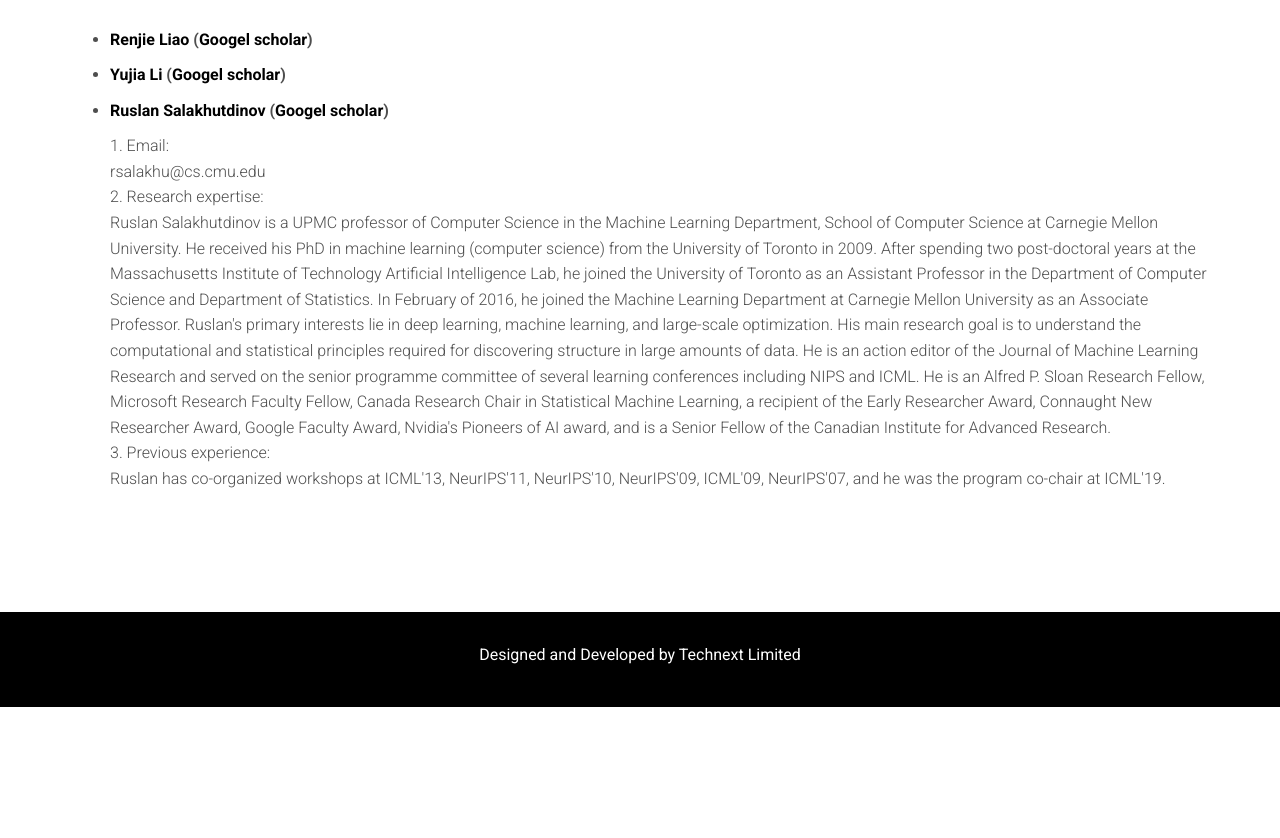
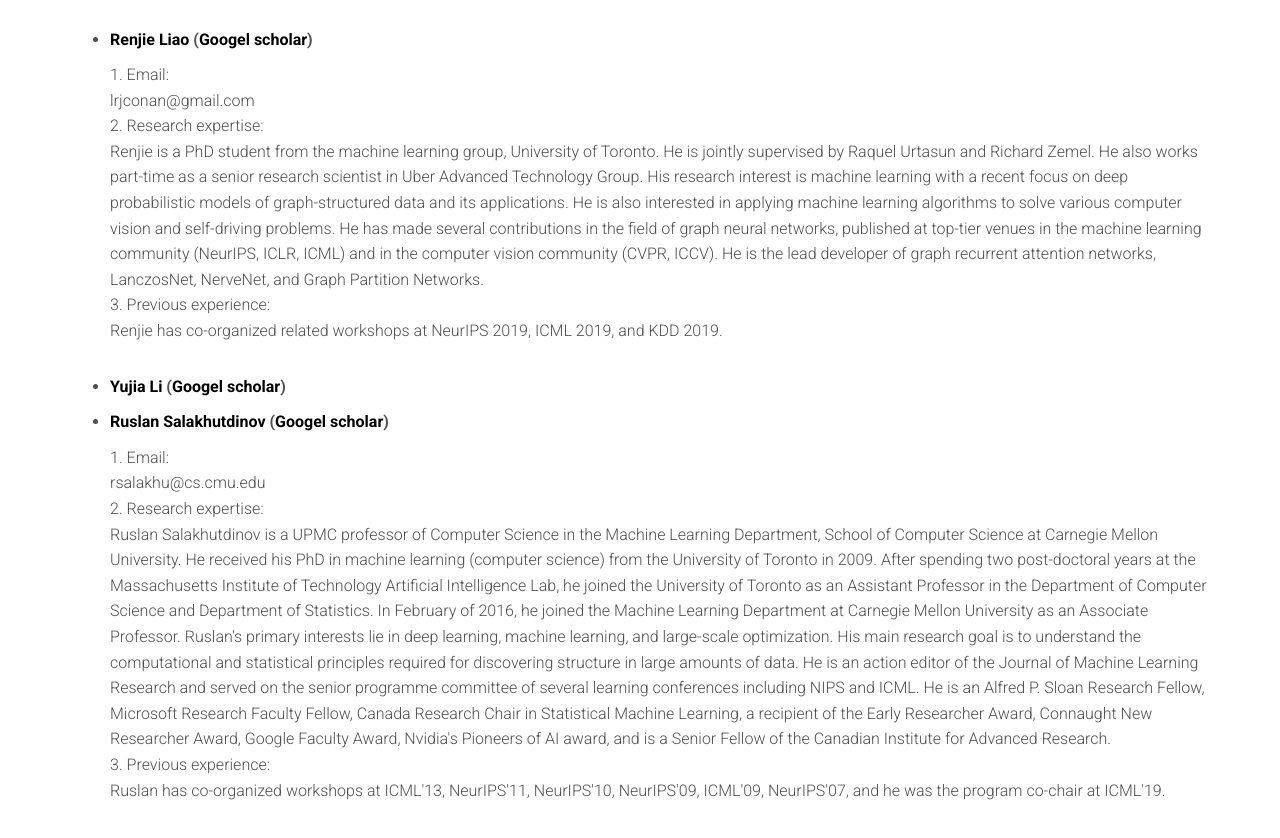
Before and after one commit to LogicalReasoningGNN/LogicalReasoningGNN.github.io, a website: page index.html in a window 1280 px wide. Shown: the part 5137-5975 px from the top of the page. Before the commit the page ends 5844 px from the top, so only its background shows below. Drawn offline with Linux system fonts and the light colour scheme; files whose address does not match are found by name.

Commit message:
Update index.html

```diff
--- a/index.html
+++ b/index.html
@@ -190,6 +190,9 @@
                     <br>3. Previous experience:<br> Jure has co-organized workshops at NeurIPS'19, ICML'19, ICLR'19, and multiple workshops at KDD and WWW.  </p>
 
                     <li><a href="http://www.cs.toronto.edu/~rjliao/">Renjie Liao</a> (<a href="https://scholar.google.com/citations?user=2wrS35MAAAAJ&hl=en">Googel scholar</a>) </li>
+                    <p>1. Email:<br> lrjconan@gmail.com
+                    <br>2. Research expertise:<br> Renjie is a PhD student from the machine learning group, University of Toronto. He is jointly supervised by Raquel Urtasun and Richard Zemel. He also works part-time as a senior research scientist in Uber Advanced Technology Group. His research interest is machine learning with a recent focus on deep probabilistic models of graph-structured data and its applications. He is also interested in applying machine learning algorithms to solve various computer vision and self-driving problems. He has made several contributions in the field of graph neural networks, published at top-tier venues in the machine learning community (NeurIPS, ICLR, ICML) and in the computer vision community (CVPR, ICCV). He is the lead developer of graph recurrent attention networks, LanczosNet, NerveNet, and Graph Partition Networks.
+                    <br>3. Previous experience:<br>  Renjie has co-organized related workshops at NeurIPS 2019, ICML 2019, and KDD 2019.</p>
 
                     <li><a href="http://www.cs.toronto.edu/~yujiali/">Yujia Li</a> (<a href="https://scholar.google.ca/citations?user=UY7CtEwAAAAJ&hl=en">Googel scholar</a>) </li>
 
```
